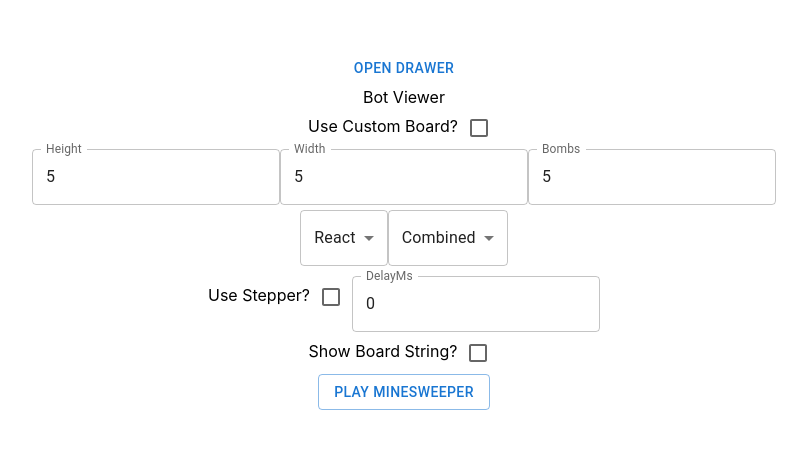
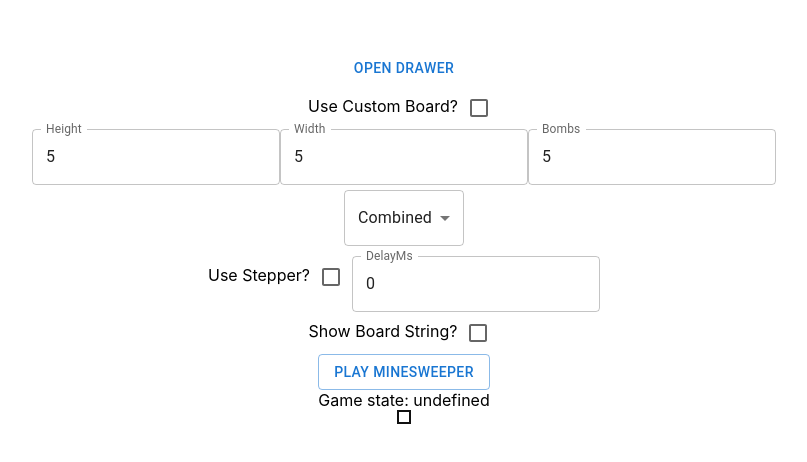
Before and after one commit to liammoyn/minesweeperbot, a React (Create React App) app: page / in a window 1280 px wide. Shown: the top 462 px of the page, without its empty margins (236-1043 px from the left). Built offline with nearby package versions, Linux system fonts and the light colour scheme.

Commit message:
Split out bot viewer page

```diff
--- a/src/App.tsx
+++ b/src/App.tsx
@@ -39,54 +39,52 @@ const App = () => {
 
   const [displayerId, setDisplayerId] = useState("REACT");
   const [displayer, setDisplayer] = useState<Displayer>(consoleDisplayer);
-  const [playerId, setPlayerId] = useState("COMBINED");
-  const [player, setPlayer] = useState<Player>(combinedPlayer(true, 0));
-
-  const [delayMillis, setDelayMillis] = useState<number>(0)
-  const [useStepper, setUseStepper] = useState<boolean>(false);
-  const [currentStepResolve, setCurrentStepResolve] = useState<() => void>();
 
 
-  const [showBoardString, setShowBoardString] = useState<boolean>(false);
-  const [currentBoardString, setCurrentBoardString] = useState<string>("");
+  // const [showBoardString, setShowBoardString] = useState<boolean>(false);
+  // const [currentBoardString, setCurrentBoardString] = useState<string>("");
 
   const [currentMoveResolve, setCurrentMoveResolve] = useState<(m: Move) => void>();
 
 
-  const [board, setBoard] = useState<Board | null>(null);
 
-  useEffect(() => {
-    if (showBoardString) {
-      setCurrentBoardString(board == null ? "" : getStringFromBoard(board.grid!!))
-    }
-  }, [showBoardString, board])
+  // useEffect(() => {
+  //   if (showBoardString) {
+  //     setCurrentBoardString(board == null ? "" : getStringFromBoard(board.grid!!))
+  //   }
+  // }, [showBoardString, board])
 
-  useEffect(() => {
-    const displayDelay = getDisplayDelay(playerId)
-    switch (displayerId) {
-      case "CONSOLE":
-        setDisplayer(consoleDisplayer);
-        break;
-      case "REACT":
-        setDisplayer(reactDisplayer(setBoard, displayDelay, useStepper ? onWaitForNextStep : null));
-        break;
-      case "BENCHMARK":
-        setDisplayer(noneDisplayer);
-        break;
-      case "EDITOR":
-        setBoard(getBoardFromString("ooooboooo"))
-        setDisplayer(reactDisplayer(setBoard, displayDelay, useStepper ? onWaitForNextStep : null));
-        break;
-    }
-  }, [displayerId, playerId, useStepper])
+  // useEffect(() => {
+  //   const displayDelay = getDisplayDelay(playerId)
+  //   switch (displayerId) {
+  //     case "CONSOLE":
+  //       setDisplayer(consoleDisplayer);
+  //       break;
+  //     case "REACT":
+  //       setDisplayer(reactDisplayer(setBoard, displayDelay, useStepper ? onWaitForNextStep : null));
+  //       break;
+  //     case "BENCHMARK":
+  //       setDisplayer(noneDisplayer);
+  //       break;
+  //     case "EDITOR":
+  //       setBoard(getBoardFromString("ooooboooo"))
+  //       setDisplayer(reactDisplayer(setBoard, displayDelay, useStepper ? onWaitForNextStep : null));
+  //       break;
+  //   }
+  // }, [displayerId, playerId, useStepper])
 
-  useEffect(() => {
-    setPlayer(getPlayerForId(playerId, true, delayMillis, onUserMove))
-  }, [playerId])
+  // useEffect(() => {
+  //   setPlayer(getPlayerForId(playerId, true, delayMillis, onUserMove))
+  // }, [playerId])
 
   useEffect(() => {
     if (currentPageId == PageId.BOTVIEWER) {
-      setCurrentPage(<BotViewer />)
+      setCurrentPage(
+        <BotViewer
+          boardConfig={boardConfig}
+          onBoardConfigChange={(bc) => setBoardConfig(bc)}
+        />
+      )
     } else if (currentPageId == PageId.USERPLAY) {
       setCurrentPage(<UserPlay />)
     } else if (currentPageId == PageId.BENCHMARK) {
@@ -99,20 +97,20 @@ const App = () => {
     } else if (currentPageId == PageId.EDITOR) {
       setCurrentPage(<Editor />)
     }
-  }, [currentPageId])
+  }, [currentPageId, boardConfig])
 
-  const runMinesweeper = () => {
-    let newBoard: Board
-    // if (displayerId === "EDITOR" && (board?.gameState === "NEW" || board?.gameState === "IN_PROGRESS")) {
-    //   newBoard = board!!
-    // } else if (useCustomBoard) {
-    if (boardConfig?.gridString != null) {
-      newBoard = getBoardFromString(boardConfig.gridString)
-    } else {
-      newBoard = getNewBoard(boardConfig.width, boardConfig.height, boardConfig.bombs)
-    }
-    minesweeper(newBoard, displayer, player);
-  }
+  // const runMinesweeper = () => {
+  //   let newBoard: Board
+  //   // if (displayerId === "EDITOR" && (board?.gameState === "NEW" || board?.gameState === "IN_PROGRESS")) {
+  //   //   newBoard = board!!
+  //   // } else if (useCustomBoard) {
+  //   if (boardConfig?.gridString != null) {
+  //     newBoard = getBoardFromString(boardConfig.gridString)
+  //   } else {
+  //     newBoard = getNewBoard(boardConfig.width, boardConfig.height, boardConfig.bombs)
+  //   }
+  //   minesweeper(newBoard, displayer, player);
+  // }
 
   const getDisplayDelay = (playerId: string): number => {
     switch (playerId) {
@@ -132,9 +130,9 @@ const App = () => {
     })
   }
 
-  const onEditorBoardChange = (newBoard: Board) => {
-    setBoard(newBoard)
-  }
+  // const onEditorBoardChange = (newBoard: Board) => {
+  //   setBoard(newBoard)
+  // }
 
   const onCellClick = (space: Space, isRightClick: boolean) => {
     if (currentMoveResolve && !space.isOpen) {
@@ -142,24 +140,6 @@ const App = () => {
       const move: Move = { coord: spaceToCoord(space), action }
       currentMoveResolve(move)
     }
-  }
-
-  const stepForward = () => {
-    if (currentStepResolve) {
-      currentStepResolve()
-    }
-  }
-
-  const onWaitForNextStep = (): Promise<void> => {
-    return new Promise((resolve, reject) => {
-      setCurrentStepResolve(() => resolve);
-    })
-  }
-
-
-
-  const getPage = (currentPage: PageId) => {
-
   }
 
   return (
@@ -197,7 +177,7 @@ const App = () => {
         {currentPage}
       </div>
       <div>
-        <BoardSelector
+        {/* <BoardSelector
           boardConfig={boardConfig}
           onBoardConfigChange={bc => setBoardConfig(bc)}
         />
@@ -210,10 +190,8 @@ const App = () => {
           <MenuItem value={"CONSOLE"}>Console</MenuItem>
           <MenuItem value={"REACT"}>React</MenuItem>
           <MenuItem value={"EDITOR"}>Editor</MenuItem>
-        </Select>
-        {displayerId != "BENCHMARK" && (
-          <>
-            <Select
+        </Select> */}
+        {/* <Select
           label="Player"
           value={playerId}
           onChange={({ target }) => setPlayerId(target.value)}
@@ -240,8 +218,8 @@ const App = () => {
               onChange={({ target }) => setDelayMillis(parseInt(target.value ?? 0))}
             />
           )}
-            </div>
-            <div>
+        </div> */}
+        {/* <div>
           <label>Show Board String?</label>
           <Checkbox
             checked={showBoardString}
@@ -250,13 +228,11 @@ const App = () => {
         </div>
         <Button onClick={runMinesweeper} variant="outlined">
           Play Minesweeper
-            </Button>
-          </>
-        )}
+        </Button> */}
       </div>
-      {board !== null && (
+      {false && (
         <div style={{ paddingTop: "20px", paddingBottom: "20px" }}>
-          {displayerId === "REACT" ? (
+          {/* {displayerId === "REACT" ? (
             <div>
               <ReactBoard
                 board={board}
@@ -266,24 +242,23 @@ const App = () => {
             </div>
           ) : displayerId === "EDITOR" ? (
             <div>
-              {/* TODO: Remove React board from editor options */}
               <EditorOptions
                 board={board}
                 onCellClick={onCellClick}
                 onBoardChange={onEditorBoardChange}
               />
             </div>
-          ) : (<div />)}
-          {useStepper && (
+          ) : (<div />)} */}
+          {/* {useStepper && (
             <div style={{ paddingTop: "10px" }}>
               <Button onClick={stepForward} variant="outlined">
                 Step
               </Button>
             </div>
-          )}
-          {showBoardString && (
+          )} */}
+          {/* {showBoardString && (
             <div>{currentBoardString}</div>
-          )}
+          )} */}
         </div>
       )}
     </div>
--- a/src/components/BoardSelector.tsx
+++ b/src/components/BoardSelector.tsx
@@ -5,9 +5,10 @@ import { BoardConfiguration } from "../minesweeper/types";
 interface BoardSelectorProps {
     boardConfig: BoardConfiguration,
     onBoardConfigChange: (bc: BoardConfiguration) => void
+    onApply?: () => void
 }
 
-const BoardSelector = ({ boardConfig, onBoardConfigChange }: BoardSelectorProps) => {
+const BoardSelector = ({ boardConfig, onBoardConfigChange, onApply }: BoardSelectorProps) => {
     const [height, setHeight] = useState(5);
     const [width, setWidth] = useState(5);
     const [bombs, setBombs] = useState(5);
@@ -68,7 +69,7 @@ const BoardSelector = ({ boardConfig, onBoardConfigChange }: BoardSelectorProps)
                         type="string"
                         value={customBoardString}
                         onChange={({ target }) => onBoardStringChange(target.value as unknown as string)}
-                        // onKeyDown={(e) => e.keyCode === 13 && setBoard(getBoardFromString(customBoardString))}
+                        onKeyDown={(e) => e.keyCode === 13 && onApply && onApply()}
                     />
                 </div>
             ) : (
--- a/src/components/ReactBoard.tsx
+++ b/src/components/ReactBoard.tsx
@@ -2,7 +2,7 @@ import { Board, Space } from "../minesweeper/types";
 
 interface ReactBoardProps {
     board: Board | null,
-    onCellClick: (space: Space, isRightClick: boolean, isShiftClick: boolean) => void,
+    onCellClick?: (space: Space, isRightClick: boolean, isShiftClick: boolean) => void,
     showBomb: boolean,
 }
 
@@ -57,7 +57,7 @@ const ReactBoard = ({ board, onCellClick, showBomb }: ReactBoardProps) => {
             bombsNear: ${boardSpace?.bombsNear},
             highlightColor: ${boardSpace?.highlightColor},
         }`)
-        if (boardSpace != null) {
+        if (boardSpace != null && onCellClick) {
             // Send event to parent that will run take turn
             onCellClick(boardSpace!!, isRightClick, isShiftClick)
         }
--- a/src/pages/BotViewer.tsx
+++ b/src/pages/BotViewer.tsx
@@ -1,8 +1,140 @@
+import { Button, Checkbox, MenuItem, Select, TextField } from "@mui/material"
+import BoardSelector from "../components/BoardSelector"
+import { Board, BoardConfiguration, Displayer, Player } from "../minesweeper/types"
+import { useEffect, useState } from "react"
+import combinedPlayer from "../players/combinedPlayer"
+import reactDisplayer from "../displayers/reactDisplayer"
+import { getPlayerForId } from "../utils/playerUtils"
+import { getBoardFromString, getStringFromBoard } from "../minesweeper/boardStringInterpretor"
+import { getNewBoard } from "../minesweeper/boardGenerator"
+import minesweeper from "../minesweeper/minesweeper"
+import ReactBoard from "../components/ReactBoard"
 
+interface BotViewerProps {
+    boardConfig: BoardConfiguration,
+    onBoardConfigChange: (b: BoardConfiguration) => void
+}
 
-const BotViewer = () => {
+const BotViewer = ({ boardConfig, onBoardConfigChange }: BotViewerProps) => {
+    const [currentBoard, setCurrentBoard] = useState<Board | null>(null);
+
+    const [playerId, setPlayerId] = useState("COMBINED");
+    const [player, setPlayer] = useState<Player>(combinedPlayer(true, 0));
+
+    const [showBoardString, setShowBoardString] = useState<boolean>(false);
+    const [currentBoardString, setCurrentBoardString] = useState<string>("");
+
+    const [delayMillis, setDelayMillis] = useState<number>(0)
+    const [useStepper, setUseStepper] = useState<boolean>(false);
+    const [currentStepResolve, setCurrentStepResolve] = useState<() => void>();
+
+    const [displayer, setDisplayer] = useState<Displayer>(reactDisplayer(setCurrentBoard, 0, null));
+
+    useEffect(() => {
+        if (showBoardString) {
+            setCurrentBoardString(currentBoard == null ? "" : getStringFromBoard(currentBoard.grid!!))
+        }
+    }, [showBoardString, currentBoard])
+
+    useEffect(() => {
+        setDisplayer(reactDisplayer(setCurrentBoard, delayMillis, useStepper ? onWaitForNextStep : null));
+    }, [delayMillis, playerId, useStepper])
+
+    useEffect(() => {
+        setPlayer(getPlayerForId(playerId, true, delayMillis))
+    }, [playerId])
+
+    const runMinesweeper = () => {
+        let newBoard: Board = getBoardFromConfig(boardConfig)
+        setCurrentBoard(newBoard)
+        minesweeper(newBoard, displayer, player);
+    }
+
+    const getBoardFromConfig = (bc: BoardConfiguration): Board => {
+        let newBoard: Board
+        // if (displayerId === "EDITOR" && (board?.gameState === "NEW" || board?.gameState === "IN_PROGRESS")) {
+        //   newBoard = board!!
+        // } else if (useCustomBoard) {
+        if (bc?.gridString != null) {
+            newBoard = getBoardFromString(bc.gridString)
+        } else {
+            newBoard = getNewBoard(bc.width, bc.height, bc.bombs)
+        }
+        return newBoard
+    }
+
+    const stepForward = () => {
+        if (currentStepResolve) {
+            currentStepResolve()
+        }
+    }
+
+    const onWaitForNextStep = (): Promise<void> => {
+        return new Promise((resolve, reject) => {
+            setCurrentStepResolve(() => resolve);
+        })
+    }
+
     return (
-        <div>Bot Viewer</div>
+        <>
+            <BoardSelector
+                boardConfig={boardConfig}
+                onBoardConfigChange={bc => onBoardConfigChange(bc)}
+                onApply={() => setCurrentBoard(getBoardFromConfig(boardConfig))}
+            />
+            <Select
+                label="Player"
+                value={playerId}
+                onChange={({ target }) => setPlayerId(target.value)}
+            >
+                <MenuItem value={"USER"}>User</MenuItem>
+                <MenuItem value={"NAIVE"}>Naive</MenuItem>
+                <MenuItem value={"SIMPLE"}>Simple</MenuItem>
+                <MenuItem value={"CONTEXT"}>Context Aware</MenuItem>
+                <MenuItem value={"CONTEXTV2"}>Context Aware V2</MenuItem>
+                <MenuItem value={"CSP"}>CSP</MenuItem>
+                <MenuItem value={"COMBINED"}>Combined</MenuItem>
+            </Select>
+            <div style={{ paddingTop: "10px" }}>
+                <label>Use Stepper?</label>
+                <Checkbox
+                    checked={useStepper}
+                    onChange={({ target }) => setUseStepper(target.checked)}
+                />
+                {!useStepper && (
+                    <TextField
+                        label="DelayMs"
+                        type="number"
+                        value={delayMillis}
+                        onChange={({ target }) => setDelayMillis(parseInt(target.value ?? 0))}
+                    />
+                )}
+                <div>
+                    <label>Show Board String?</label>
+                    <Checkbox
+                        checked={showBoardString}
+                        onChange={({ target }) => setShowBoardString(target.checked)}
+                    />
+                </div>
+                <Button onClick={runMinesweeper} variant="outlined">
+                    Play Minesweeper
+                </Button>
+            </div>
+            {useStepper && (
+                <div style={{ paddingTop: "10px" }}>
+                    <Button onClick={stepForward} variant="outlined">
+                        Step
+                    </Button>
+                </div>
+            )}
+            <ReactBoard
+                board={currentBoard}
+                showBomb={true}
+            />
+            {showBoardString && (
+                <div>{currentBoardString}</div>
+            )}
+        </>
     )
 }
 
```
Lines whose indentation alone changed are shown as unchanged.
